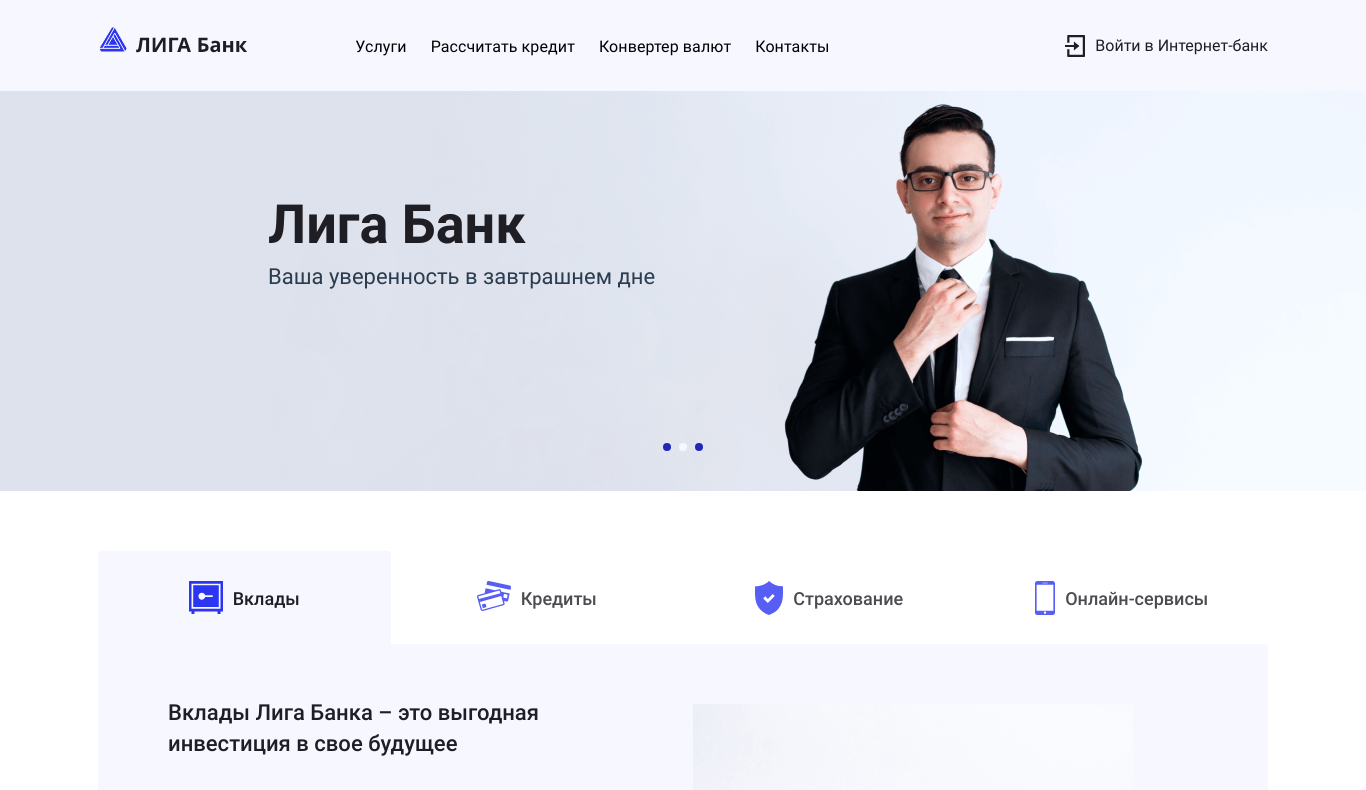
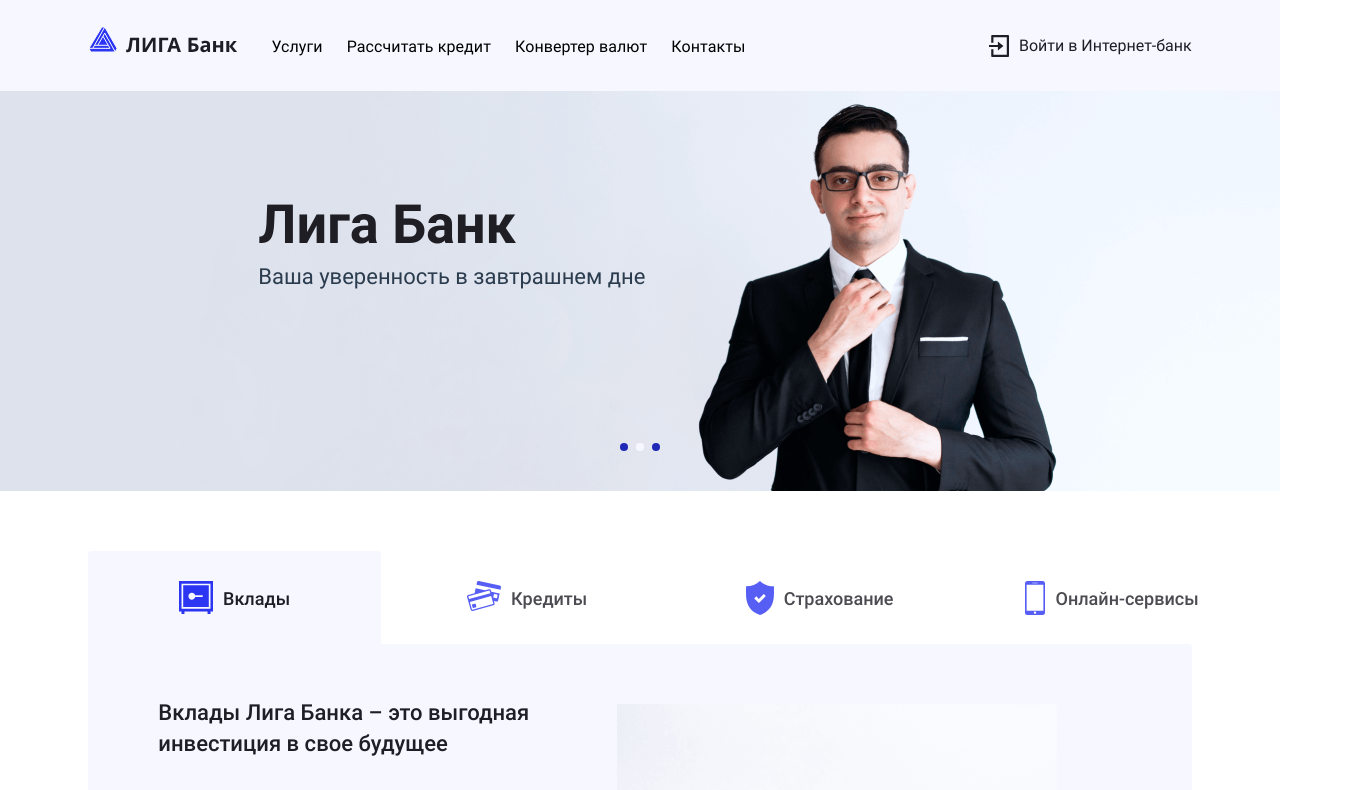
Before and after one commit to kokinz/ligaBank, a React (Create React App) app: page / in a window 1280 px wide. Shown: the top 790 px of the page, 1366 px wide, since content can reach past the window. Built offline with nearby package versions, Linux system fonts and the light colour scheme.

Commit message:
header desktop

```diff
--- a/src/components/app/app.scss
+++ b/src/components/app/app.scss
@@ -1,3 +1,4 @@
+@import '../../sass/variables.scss';
 @import '../../sass/global.scss';
 @import '../header/header.scss';
 @import '../footer/footer.scss';
--- a/src/components/header/header.scss
+++ b/src/components/header/header.scss
@@ -25,8 +25,12 @@
 }
 
 .header__nav {
-  width: 965px;
+  width: 100%;
   margin-left: 106px;
+
+  @media (max-width: $max-width) {
+    margin-left: 3%;
+  }
 }
 
 .header__list {
--- a/src/sass/global.scss
+++ b/src/sass/global.scss
@@ -33,7 +33,12 @@
   box-sizing: border-box;
   margin: 0 auto;
   padding: 0 98px;
-  width: 1366px;
+  width: 100%;
+  max-width: $max-width;
+
+  @media (max-width: $max-width) {
+    padding: 0 6.9%;
+  }
 }
 
 .link {
--- /dev/null
+++ b/src/sass/variables.scss
@@ -0,0 +1,4 @@
+$mobile-width: 320px;
+$tablet-width: 768px;
+$desktop-width: 1024px;
+$max-width: 1366px;
```
